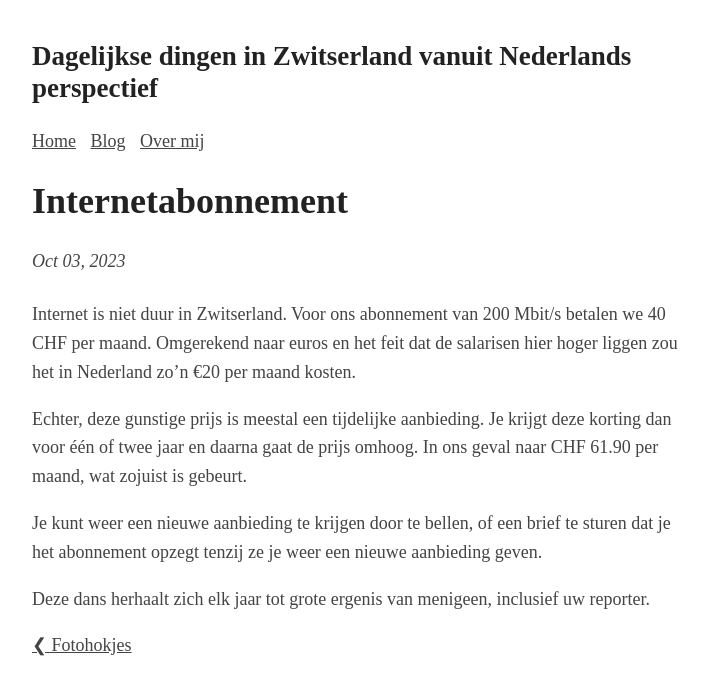
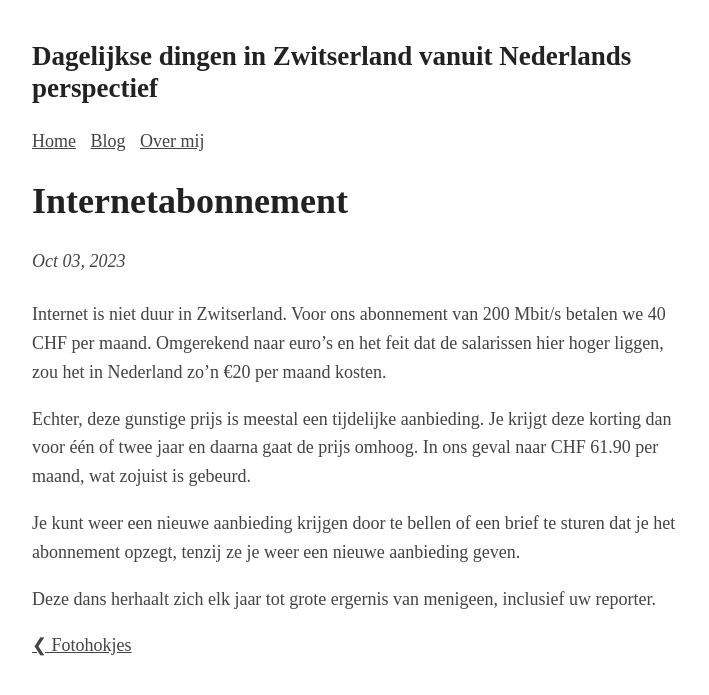
Before and after one commit to Roald87/roaldin.ch, a Jekyll site: the page built from _posts/2023-10-03-internetabonnement.md, in a window 1280 px wide. Shown: the top 695 px of the page, without its empty margins (283-992 px from the left). Built offline with Jekyll 4.4.1, drawn with Linux system fonts in a browser that asks for light colours; comment, search, counter and statistics services are not loaded.

Commit message:
Spellcheck by ChatGPT

```diff
--- a/_posts/2023-10-03-internetabonnement.md
+++ b/_posts/2023-10-03-internetabonnement.md
@@ -4,10 +4,10 @@ title: Internetabonnement
 image: #generated/
 ---
 
-Internet is niet duur in Zwitserland. Voor ons abonnement van 200 Mbit/s betalen we 40 CHF per maand. Omgerekend naar euros en het feit dat de salarisen hier hoger liggen zou het in Nederland zo'n €20 per maand kosten.
+Internet is niet duur in Zwitserland. Voor ons abonnement van 200 Mbit/s betalen we 40 CHF per maand. Omgerekend naar euro's en het feit dat de salarissen hier hoger liggen, zou het in Nederland zo'n €20 per maand kosten.
 
-Echter, deze gunstige prijs is meestal een tijdelijke aanbieding. Je krijgt deze korting dan voor één of twee jaar en daarna gaat de prijs omhoog. In ons geval naar CHF 61.90 per maand, wat zojuist is gebeurt.
+Echter, deze gunstige prijs is meestal een tijdelijke aanbieding. Je krijgt deze korting dan voor één of twee jaar en daarna gaat de prijs omhoog. In ons geval naar CHF 61.90 per maand, wat zojuist is gebeurd.
 
-Je kunt weer een nieuwe aanbieding te krijgen door te bellen, of een brief te sturen dat je het abonnement opzegt tenzij ze je weer een nieuwe aanbieding geven.
+Je kunt weer een nieuwe aanbieding krijgen door te bellen of een brief te sturen dat je het abonnement opzegt, tenzij ze je weer een nieuwe aanbieding geven.
 
-Deze dans herhaalt zich elk jaar tot grote ergenis van menigeen, inclusief uw reporter.
+Deze dans herhaalt zich elk jaar tot grote ergernis van menigeen, inclusief uw reporter.
```
